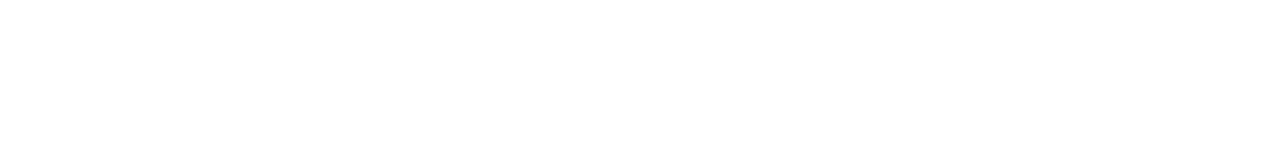
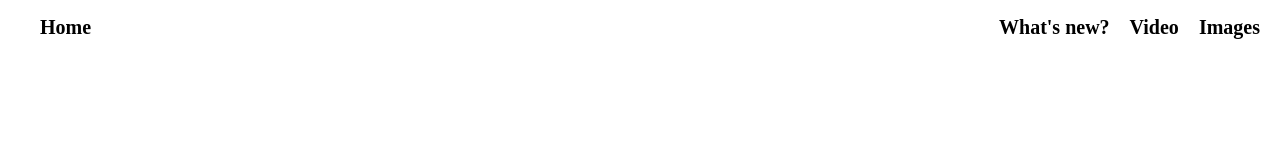
Before and after one commit to DieEin/IT-CourseWork, a plain HTML site: page Core/main.html in a window 1280 px wide. Drawn offline with Linux system fonts and the light colour scheme.

Commit message:
added some basic stuff

```diff
--- /dev/null
+++ b/Core/main-style.css
@@ -0,0 +1,24 @@
+html, body {
+	margin: 0;
+	padding: 0;
+}
+#home {
+	float: left;
+}
+#other{
+	float: right;
+}
+li{
+	list-style-type: none;
+	float: left;
+	margin-right: 20px;
+}
+li a{
+	text-decoration: none;
+	color: #000;
+	font-size: 20px;
+	font-weight: bold;
+}
+li::first-letter{
+	text-transform: uppercase;
+}
--- a/Core/main.html
+++ b/Core/main.html
@@ -1,7 +1,20 @@
+<!DOCTYPE html>
 <html>
-  <head>
-    <title></title>
-  </head>
-  <body>
-  </body>
+	<head>
+		<meta charset="utf-8" />
+		<title>#</title>
+		<link href="main-style.css" rel="stylesheet" />
+	</head>
+	<body>
+		<header>
+			<nav>
+				<ul class="menu">
+					<li id="other"><a href="#">images</a></li>
+					<li id="other"><a href="#">video</a></li>
+					<li id="other"><a href="#">what's new?</a></li>
+					<li id="home"><a href="#">home</a></li>
+				</ul>
+			</nav>
+		</header>
+	</body>
 </html>
```
